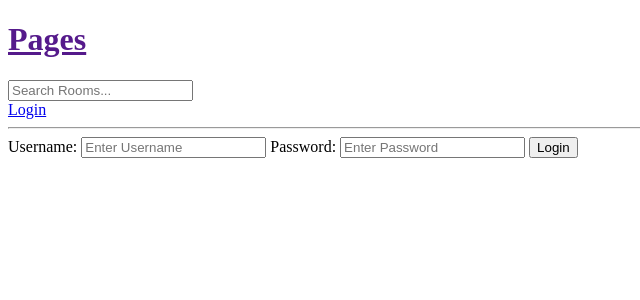
After one commit to cj-prince/django_study, a Django app: page /login/ in a window 1280 px wide. The commit adds this page. Shown: the top 300 px of the page, without its empty margins (0-640 px from the left). Run offline with Django 4.2, Linux system fonts and the light colour scheme.

Commit message:
user authication

```diff
--- /dev/null
+++ b/base/templates/base/login_register.html
@@ -0,0 +1,37 @@
+{% extends 'main.html' %}
+
+{% block content %}
+
+
+{% comment %} {% if page == 'login' %} {% endcomment %}
+<div>
+    <form method="POST" action="">
+        {% csrf_token %}
+
+        <label>Username:</label>
+        <input type="text" name="username" placeholder="Enter Username" />
+
+        <label>Password:</label>
+        <input type="password" name="password" placeholder="Enter Password" />
+
+        <input type="submit" value="Login" />
+    </form>
+
+    {% comment %} <p>havent signed up yet?</p>
+    <a href="{% url 'register' %}">Sign up</a> {% endcomment %}
+</div>
+
+{% comment %} {% else %}
+
+<div>
+    <form method="POST" action="">
+        {% csrf_token %}
+        {{form.as_p}}
+        <input type="submit" value="Register" />
+    </form>
+    <p>Already signed up yet?</p>
+    <a href="{% url 'login' %}">Login</a>
+</div> {% endcomment %}
+{% comment %} {% endif %} {% endcomment %}
+
+{% endblock content %}
--- a/base/urls.py
+++ b/base/urls.py
@@ -2,6 +2,9 @@ from django.urls import path
 from . import views
 
 urlpatterns = [
+    path('login/', views.loginPage, name='login'),
+    path('logout/', views.logoutUser, name='logout'),
+
   path('', views.home, name='home'),
   path('room/<str:pk>/', views.room, name='room'),
 
--- a/base/views.py
+++ b/base/views.py
@@ -1,8 +1,12 @@
+from email import message
 from django.shortcuts import render, redirect
 from django.http import HttpResponse
 from .models import Room, Topic
 from .form import RoomForm
 from django.db.models import Q
+from django.contrib.auth.models import User
+from django.contrib import messages
+from django.contrib.auth import authenticate, login, logout
 
 # Create your views here.
 # rooms = [
@@ -10,6 +14,30 @@ from django.db.models import Q
 #     {'id': 2, 'name': 'lets learn django templates'},
 #     {'id': 3, 'name': 'django frontend'}
 # ]
+def loginPage(request):
+
+    if request.method =='POST':
+        username = request.POST.get('username')
+        password = request.POST.get('password')
+        try:
+            user =User.objects.get(username=username)
+        except:
+            messages.error(request, 'User does not exist')
+        user = authenticate(request, username=username, password=password)
+
+        if user is not None:
+            login(request,user)
+            return redirect('home')
+        else:
+            messages.error(request, 'Username or Password does not exist')
+
+    context = {}
+    return render(request, 'base/login_register.html', context)
+
+def logoutUser(request):
+    logout(request)
+    return redirect('home')
+
 def home(request):
     q = request.GET.get('q') if request.GET.get('q') != None else ""
     rooms = Room.objects.filter(
--- a/templates/main.html
+++ b/templates/main.html
@@ -10,6 +10,13 @@
   </head>
   <body>
     {% include 'navbar.html' %}
+    {%if messages%}
+    <ul class="messages">
+      {%for message in messages %}
+      <li {% if message.tags%} class="{{messagea.tags}}" {%endif%}>{{message}}</li>
+      {% endfor %}
+    </ul>
+    {% endif %}
     {% block content  %}
 
     {% endblock  %}
--- a/templates/navbar.html
+++ b/templates/navbar.html
@@ -3,4 +3,12 @@
 <form method='GET' action="{%url 'home'%}">
   <input type="text" name='q' placeholder="Search Rooms...">
 </form>
+
+{%if request.user.is_authenticated %}
+  <a href="{%url 'logout'%}">Logout</a>
+{% else %}
+
+  <a href="{%url 'login'%}">Login</a>
+{% endif %}
+
 <hr>
```
Also changed, not shown: db.sqlite3.
